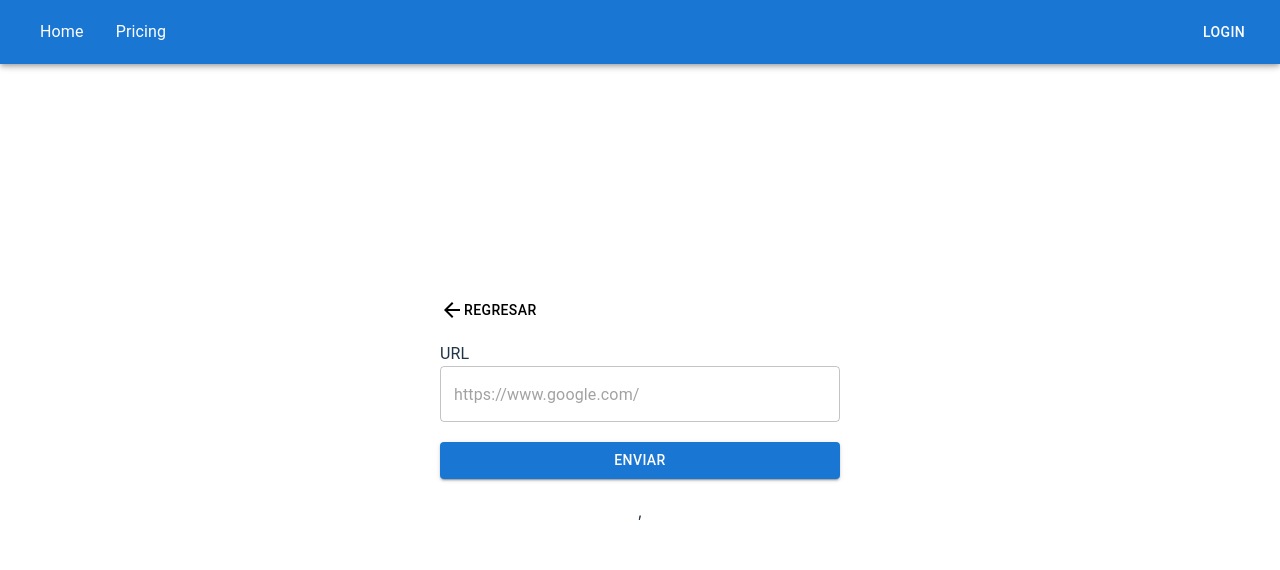
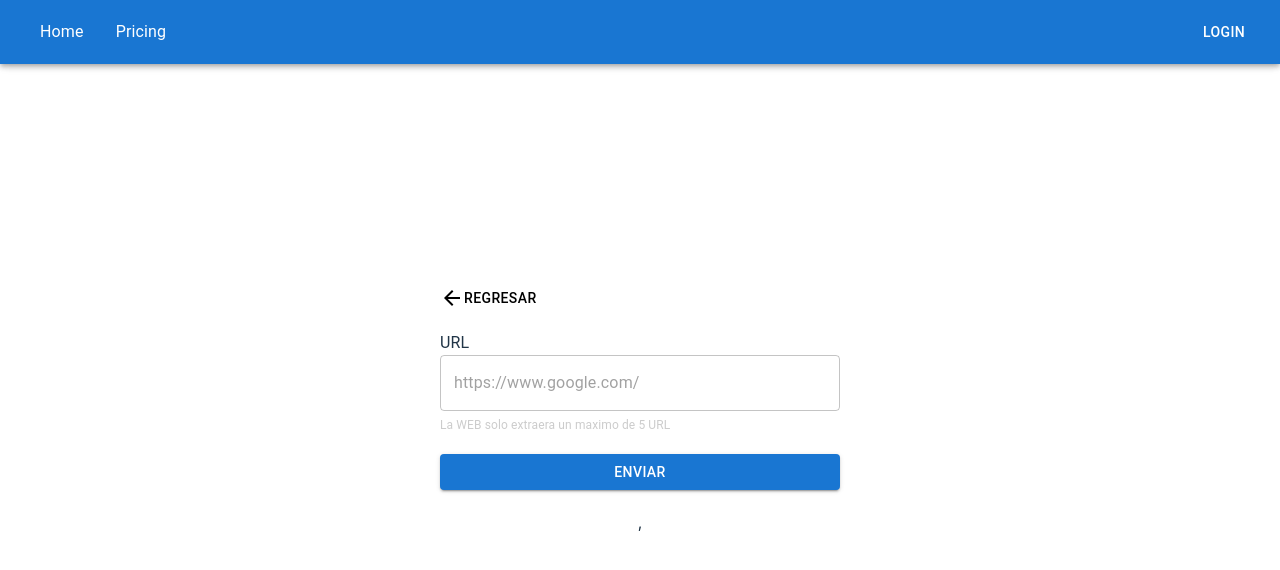
Before and after one commit to Lolichess/chatbase-front, a React (Vite) app: page / in a window 1280 px wide. Both pictures are taken after a click on the button "URL". Shown: the top 570 px of the page. Built offline with nearby package versions, Linux system fonts and the light colour scheme.

Commit message:
cambio de texto y mensaje de error web

```diff
--- a/src/components/ChatForm/ChatForm.tsx
+++ b/src/components/ChatForm/ChatForm.tsx
@@ -124,7 +124,7 @@ const ChatForm = (props: any) => {
                 <TypeAnimation
                   sequence={[
                     value.msg, // Types 'One'
-                    1000,
+                    100,
                   ]}
                   wrapper="span"
                   cursor={false}
--- a/src/pages/Home/Home.tsx
+++ b/src/pages/Home/Home.tsx
@@ -11,11 +11,13 @@ import { uploadFile, scrapperWeb } from "@/services/services";
 import { useNavigate } from "react-router-dom";
 import { SigninContext } from "@/context";
 import ArrowBackIcon from "@mui/icons-material/ArrowBack";
+import { AlertModal } from "@/components/AlertModal";
 
 const Home = () => {
   const [loading, setLoading] = useState(false);
   const [showPageScrapper, setShowPageScrapper] = useState(false);
   const [url, setUrl] = useState("");
+  const [openAlert, setopenAlert] = useState(false);
 
   const { user } = useContext(SigninContext);
 
@@ -48,17 +50,29 @@ const Home = () => {
     setShowPageScrapper((prev) => !prev);
   };
 
+  const validateWeb = (webUrl: string) => {
+    try {
+      const miUrl = new URL(webUrl);
+      return true;
+    } catch (error) {
+      return false;
+    }
+  };
+
   const handdleSubmit = async (e: any) => {
     e.preventDefault();
     if (!user) {
       navigate("/login");
     } else {
       setLoading((prev) => !prev);
-      if (url !== "") {
+      if (url !== "" && validateWeb(url)) {
         let response = await scrapperWeb(url, user);
         if (response) {
           navigate("/chatbot/" + response);
         }
+        setLoading((prev) => !prev);
+      } else {
+        setopenAlert(true);
         setLoading((prev) => !prev);
       }
     }
@@ -69,8 +83,8 @@ const Home = () => {
       <Navbar />
       {!showPageScrapper ? (
         <Box width={600} sx={{ margin: "0 auto", width: { xs: "100%" } }}>
-          <Typography variant="h3" fontSize={24} py={3}>
-            Sube un archivo pdf para generar tu chatbot!
+          <Typography variant="h1" fontSize={28} py={3}>
+            Entrena a ChatGPT con sus datos y agréguelo a su sitio web
           </Typography>
           <Box sx={{ display: "flex", gap: "20px", justifyContent: "center" }}>
             {!loading ? (
@@ -127,6 +141,18 @@ const Home = () => {
               value={url}
               onChange={(event) => setUrl(event?.target.value)}
             />
+            <Typography
+              component="p"
+              sx={{
+                textAlign: "left",
+                color: "#ccc",
+                fontSize: "12px",
+                margin: "5px 0px",
+              }}
+            >
+              {" "}
+              La WEB solo extraera un maximo de 5 URL{" "}
+            </Typography>
             <Button
               fullWidth
               sx={{ display: "flex", margin: "20px 0px" }}
@@ -140,6 +166,12 @@ const Home = () => {
       ) : (
         <CircularProgress />
       )}
+      <AlertModal
+        text={"Error url incorrecto"}
+        error={true}
+        openAlert={openAlert}
+        setopenAlert={setopenAlert}
+      />
     </>
   );
 };
```
